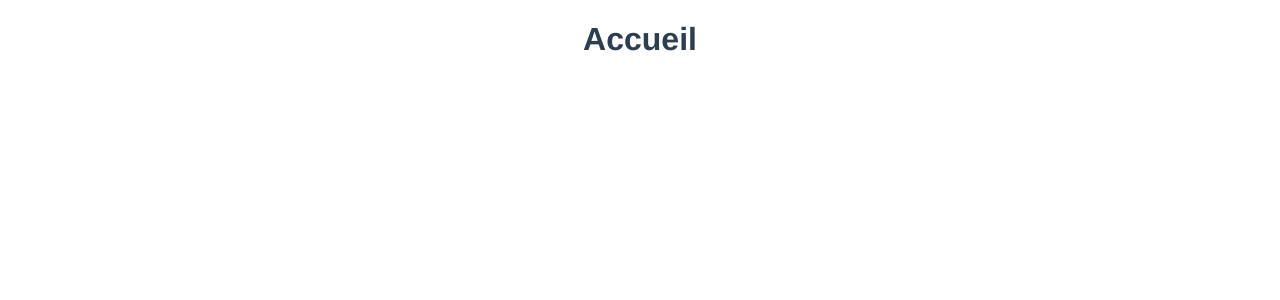
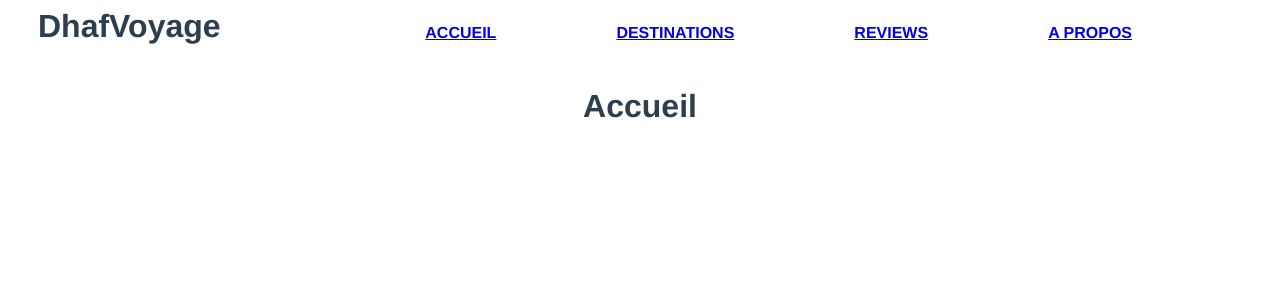
Before and after one commit to Dylan-apardian/Quiz_AppWeb, a Vue app in the folder quiz_app_web/: page / in a window 1280 px wide. Shown: the top 300 px of the page. Built offline with nearby package versions, Linux system fonts and the light colour scheme.

Commit message:
fix header

```diff
--- a/quiz_app_web/src/components/Accueil.vue
+++ b/quiz_app_web/src/components/Accueil.vue
@@ -1,5 +1,23 @@
 <template>
   <div class="Accueil">
+      <app-header></app-header>
       <h1>Accueil</h1>
   </div>
 </template>
+
+<script>
+// import your components here
+import Header from './Header.vue'
+export default {
+  components: {
+    'app-header': Header
+  }
+}
+</script>
+
+<style scoped>
+.Accueil {
+  display: flex;
+  flex-direction: column;
+}
+</style>
--- a/quiz_app_web/src/components/Apropos.vue
+++ b/quiz_app_web/src/components/Apropos.vue
@@ -1,5 +1,23 @@
 <template>
   <div class="Apropos">
+      <app-header></app-header>
       <h1>A propos</h1>
   </div>
 </template>
+
+<script>
+// import your components here
+import Header from './Header.vue'
+export default {
+  components: {
+    'app-header': Header
+  }
+}
+</script>
+
+<style scoped>
+.Apropos {
+  display: flex;
+  flex-direction: column;
+}
+</style>
--- a/quiz_app_web/src/components/Destination.vue
+++ b/quiz_app_web/src/components/Destination.vue
@@ -1,5 +1,23 @@
 <template>
   <div class="Destination">
+      <app-header></app-header>
       <h1>Destination</h1>
   </div>
 </template>
+
+<script>
+// import your components here
+import Header from './Header.vue'
+export default {
+  components: {
+    'app-header': Header
+  }
+}
+</script>
+
+<style scoped>
+.Destination {
+  display: flex;
+  flex-direction: column;
+}
+</style>
--- a/quiz_app_web/src/components/Header.vue
+++ b/quiz_app_web/src/components/Header.vue
@@ -4,18 +4,13 @@
       <h1>DhafVoyage</h1>
       <nav>
         <ul>
-          <li><router-link to="accueil">Accueil</router-link></li>
-          <li><router-link to="destinations">Destinations</router-link></li>
+          <li><router-link to="/">Accueil</router-link></li>
+          <li><router-link to="destination">Destinations</router-link></li>
           <li><router-link to="reviews">Reviews</router-link></li>
           <li><router-link to="apropos">A propos</router-link></li>
         </ul>
       </nav>
     </header>
-
-    <section id="main-image">
-      <h2><strong>Organisez votre voyage sur mesure</strong></h2>
-      <a>Voir les commentaires</a>
-    </section>
   </div>
 </template>
 
@@ -27,6 +22,8 @@
 
 #entete {
   background-color: gray;
+  display: flex;
+  flex-direction: column;
 }
 
 h1 {
--- a/quiz_app_web/src/components/Reviews.vue
+++ b/quiz_app_web/src/components/Reviews.vue
@@ -1,5 +1,23 @@
 <template>
   <div class="Reviews">
-      <h1>Reviews</h1>
+    <app-header></app-header>
+    <h1>Reviews</h1>
   </div>
 </template>
+
+<script>
+// import your components here
+import Header from './Header.vue'
+export default {
+  components: {
+    'app-header': Header
+  }
+}
+</script>
+
+<style scoped>
+.Reviews {
+  display: flex;
+  flex-direction: column;
+}
+</style>
```
Also changed, not shown: 1 other file (tests, documents, lock files or other folders).
